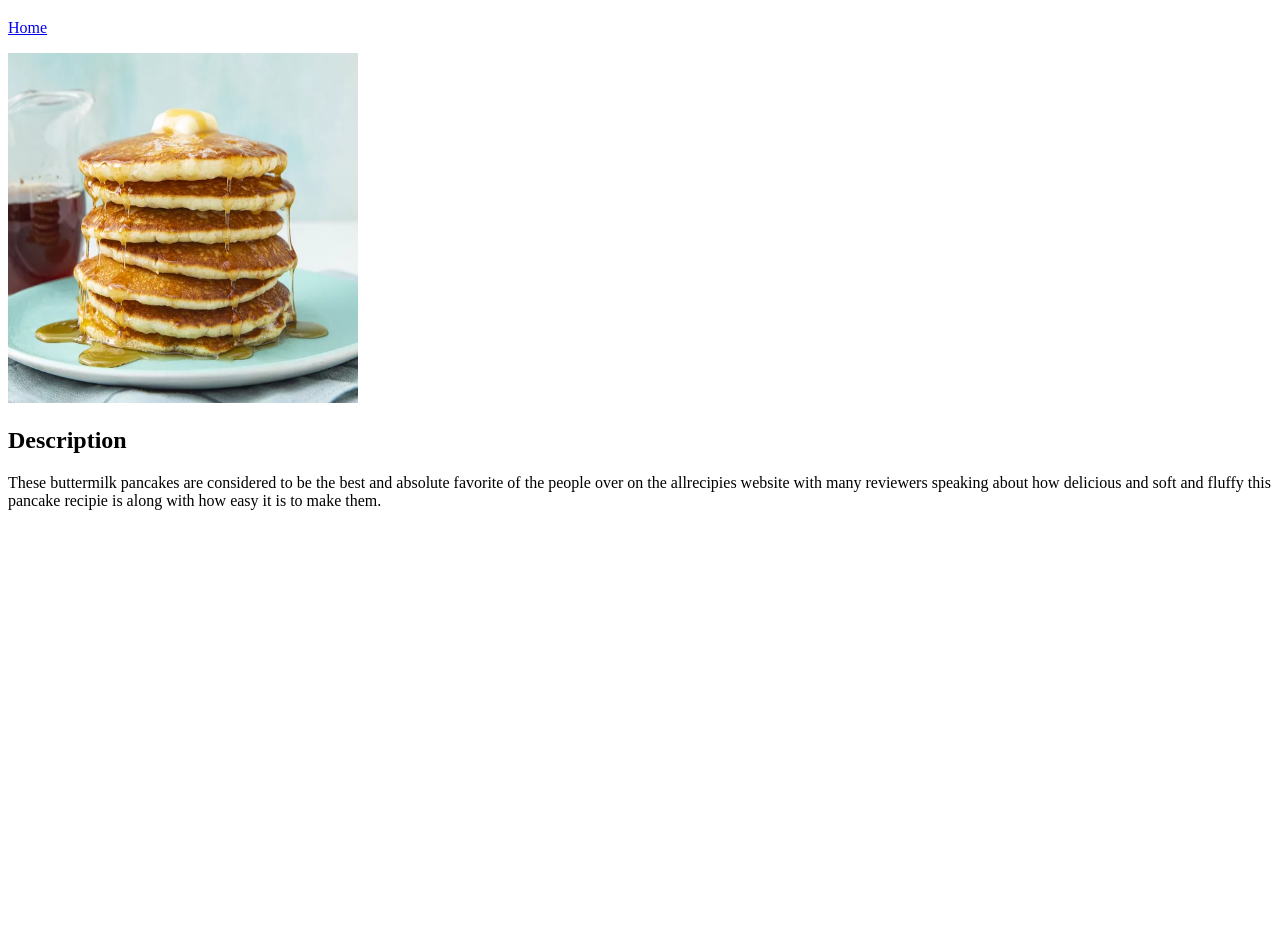
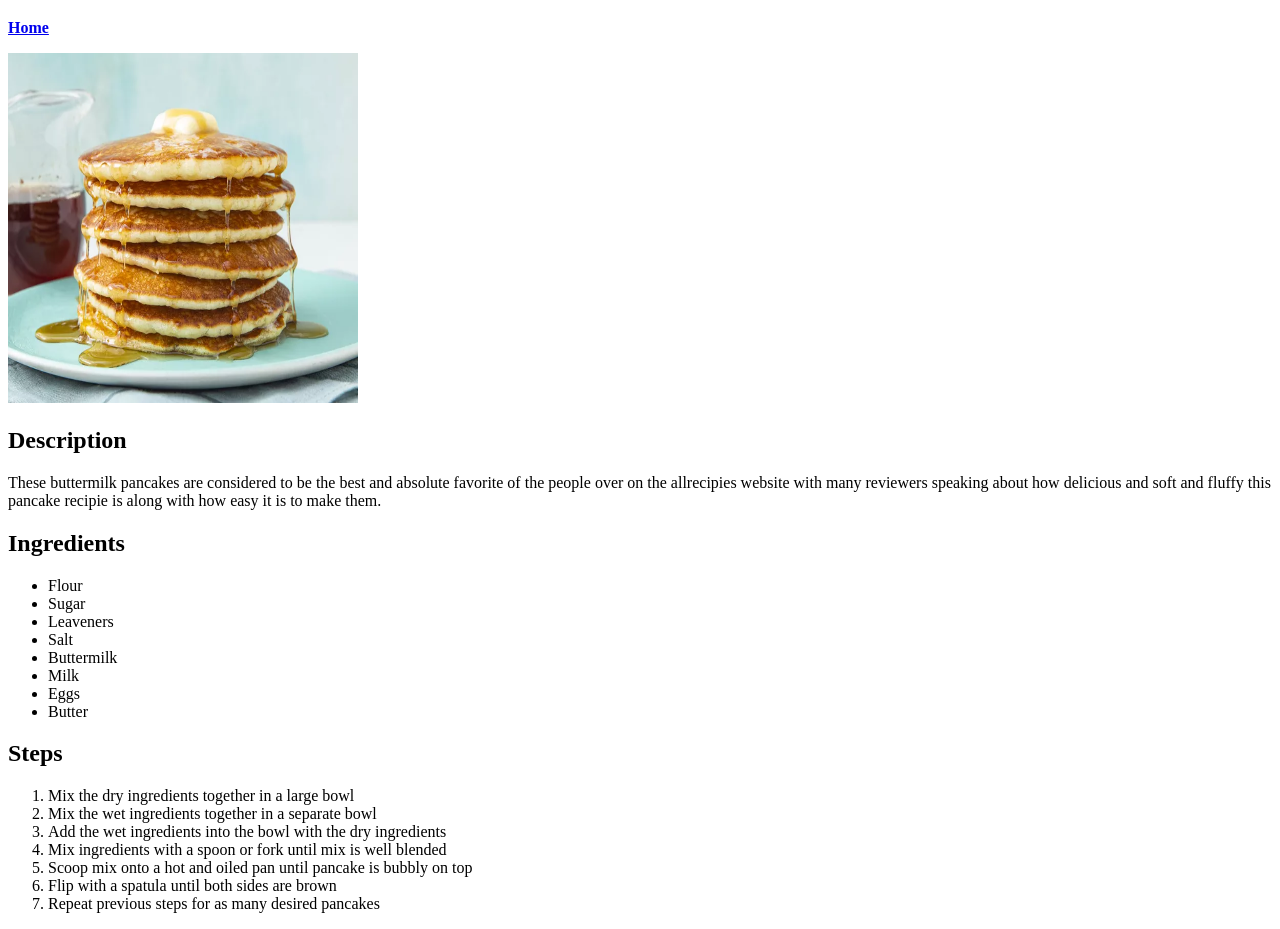
Before and after one commit to WilJoyaa/odin-recipies, a plain HTML site: page recipies/buttermilk.html in a window 1280 px wide. Shown: the part 61-990 px from the top of the page. Before the commit the page ends 800 px from the top, so only its background shows below. Drawn offline with Linux system fonts and the light colour scheme.

Commit message:
Filled buttermilk file and edited other files
Finished filling out the buttermilk page with ingredients and steps and bolded hyperlinks on all html files

```diff
--- a/recipies/buttermilk.html
+++ b/recipies/buttermilk.html
@@ -12,10 +12,34 @@
         <h1>Buttermilk Pancake Recipie</h1>
 
 
-        <a href="../index.html">Home</a>
+        <b><a href="../index.html">Home</a></b>
 
        <p> <img src="../images/buttermilk.png" alt="Buttermilk pancakes" width="350" height="350"> </p>
        <h2>Description</h2>
        <p>These buttermilk pancakes are considered to be the best and absolute favorite of the people over on the allrecipies website with many reviewers speaking about how delicious and soft and fluffy this pancake recipie is along with how easy it is to make them.</p>
+
+
+       <h2>Ingredients</h2>
+       <ul>
+        <li>Flour</li>
+        <li>Sugar</li>
+        <li>Leaveners</li>
+        <li>Salt</li>
+        <li>Buttermilk</li>
+        <li>Milk</li>
+        <li>Eggs</li>
+        <li>Butter</li>
+       </ul>
+
+       <h2>Steps</h2>
+       <ol>
+        <li>Mix the dry ingredients together in a large bowl</li>
+        <li>Mix the wet ingredients together in a separate bowl</li>
+        <li>Add the wet ingredients into the bowl with the dry ingredients</li>
+        <li>Mix ingredients with a spoon or fork until mix is well blended</li>
+        <li>Scoop mix onto a hot and oiled pan until pancake is bubbly on top</li>
+        <li>Flip with a spatula until both sides are brown</li>
+        <li>Repeat previous steps for as many desired pancakes</li>
+       </ol>
     </body>
 </html>
```
Also changed, not shown: index.html (+3 -3 lines), recipies/generaltso.html (+1 -1 lines), recipies/ratatouille.html (+1 -1 lines).
